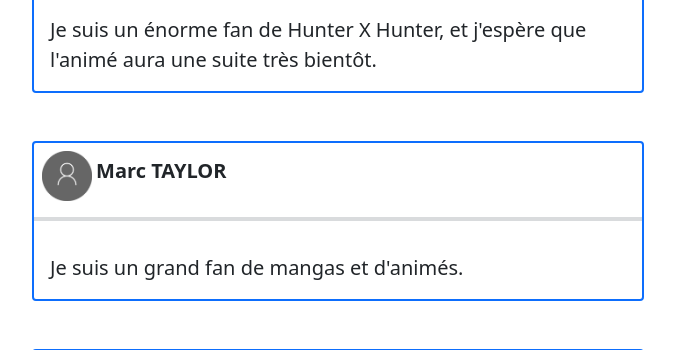
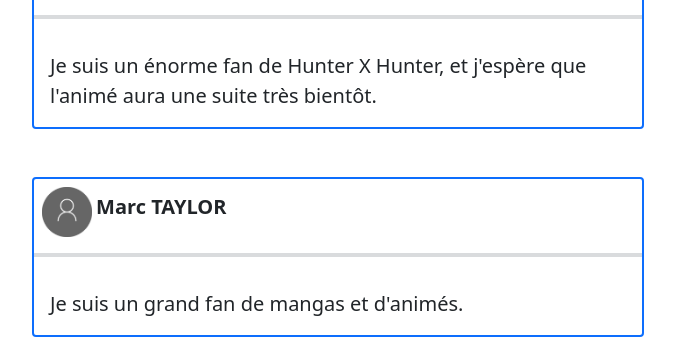
Before and after one commit to luljn/The-Social-Network, a PHP site: page /The-Social-Network/index.php?action=home in a window 1280 px wide. Shown: the part 1065-1415 px from the top of the page, without its empty margins (209-884 px from the left). Run offline with PHP 8.4, Linux system fonts and the light colour scheme; data comes from the database, SQL or seed files in the repository.

Commit message:
UI refactored

```diff
--- a/TSN/src/views/home.php
+++ b/TSN/src/views/home.php
@@ -54,6 +54,7 @@
                     <?php if(isset($isConnected) && $isConnected){ // If the user is connected.
                             if(!empty($userFollowingsPosts)){  // If the user has at least one following and this one has made at least one post.
                                 foreach($userFollowingsPosts as $post){
+                                    $postComments = $post->getComments();   // The list of all the comments of the post.
                     ?>
 
                         <div class="card mb-5 border border-2 border-primary">
@@ -72,6 +73,7 @@
                                 <!-- <img src="https://picsum.photos/1920/1080?random=<?= $post->getUser()->getID(); ?>" class="card-img-top" alt="..."> -->
                             <?php } else {?>
                                 <img src="../../img/posts/<?= $post->getImage() ?>" class="card-img-top img-fluid" alt="...">
+                                <hr class="border border-2 border-secondary">
                             <?php } ?>
                             <div class="card-body">
                                 <p class="card-text fs-5"><?= $post->getContent(); ?></p>
@@ -101,6 +103,7 @@
                     <?php      }
                             } elseif(empty($userFollowingsPosts)){ // If the user has no following(s) or his following(s) didn't make any post.
                                 foreach($randomPosts as $post){
+                                    $postComments = $post->getComments();   // The list of all the comments of the post.
                     ?>
                         <div class="card mb-5 border border-2 border-primary">
                             <div class="d-flex flex-row mx-2 mt-2">
@@ -118,6 +121,7 @@
                                 <!-- <img src="https://picsum.photos/1920/1080?random=<?= $post->getUser()->getID(); ?>" class="card-img-top" alt="..."> -->
                             <?php } else {?>
                                 <img src="../../img/posts/<?= $post->getImage() ?>" class="card-img-top img-fluid" alt="...">
+                                <hr class="border border-2 border-secondary">
                             <?php } ?>
                             <div class="card-body">
                                 <p class="card-text fs-5"><?= $post->getContent(); ?></p>
@@ -166,6 +170,7 @@
                                 <!-- <img src="https://picsum.photos/1920/1080?random=<?= $post->getUser()->getID(); ?>" class="card-img-top" alt="..."> -->
                             <?php } else {?>
                                 <img src="../../img/posts/<?= $post->getImage() ?>" class="card-img-top img-fluid" alt="...">
+                                <hr class="border border-2 border-secondary">
                             <?php } ?>
                             <div class="card-body">
                                 <p class="card-text fs-5"><?= $post->getContent(); ?></p>
```
